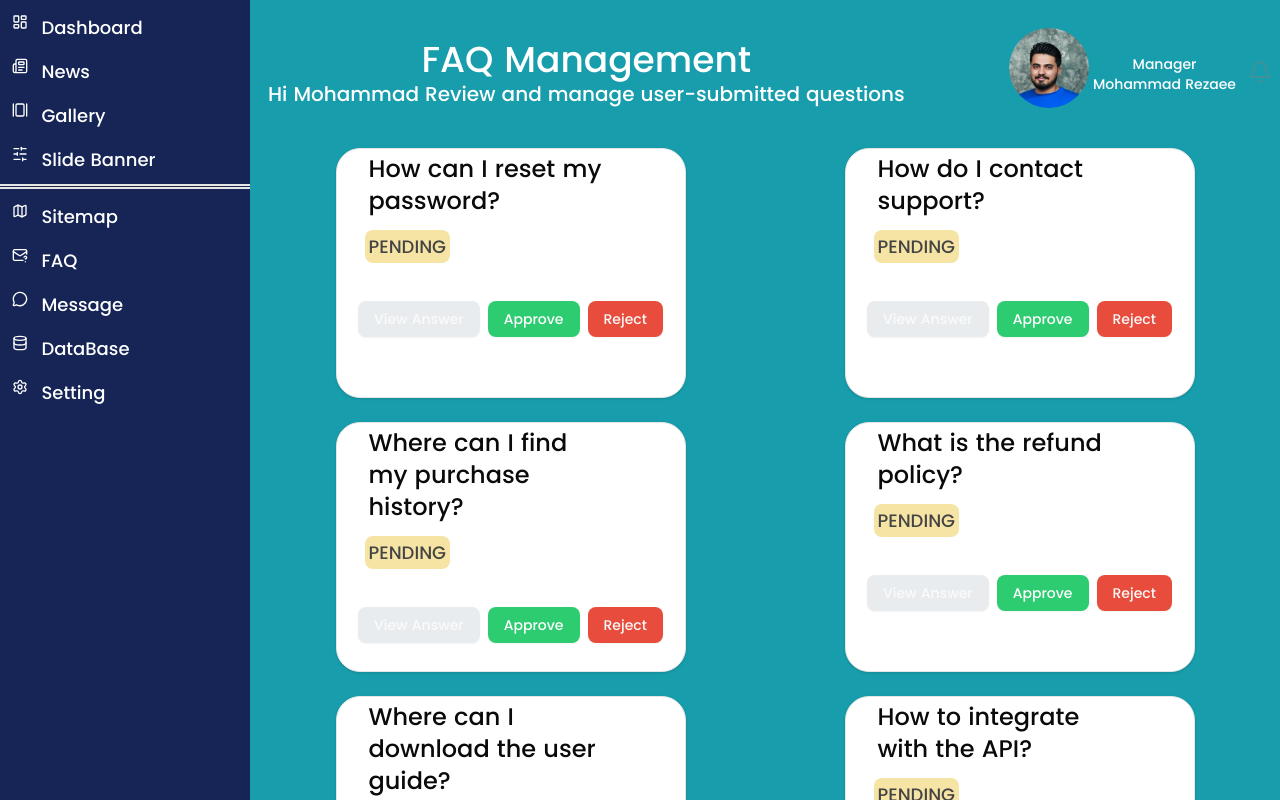
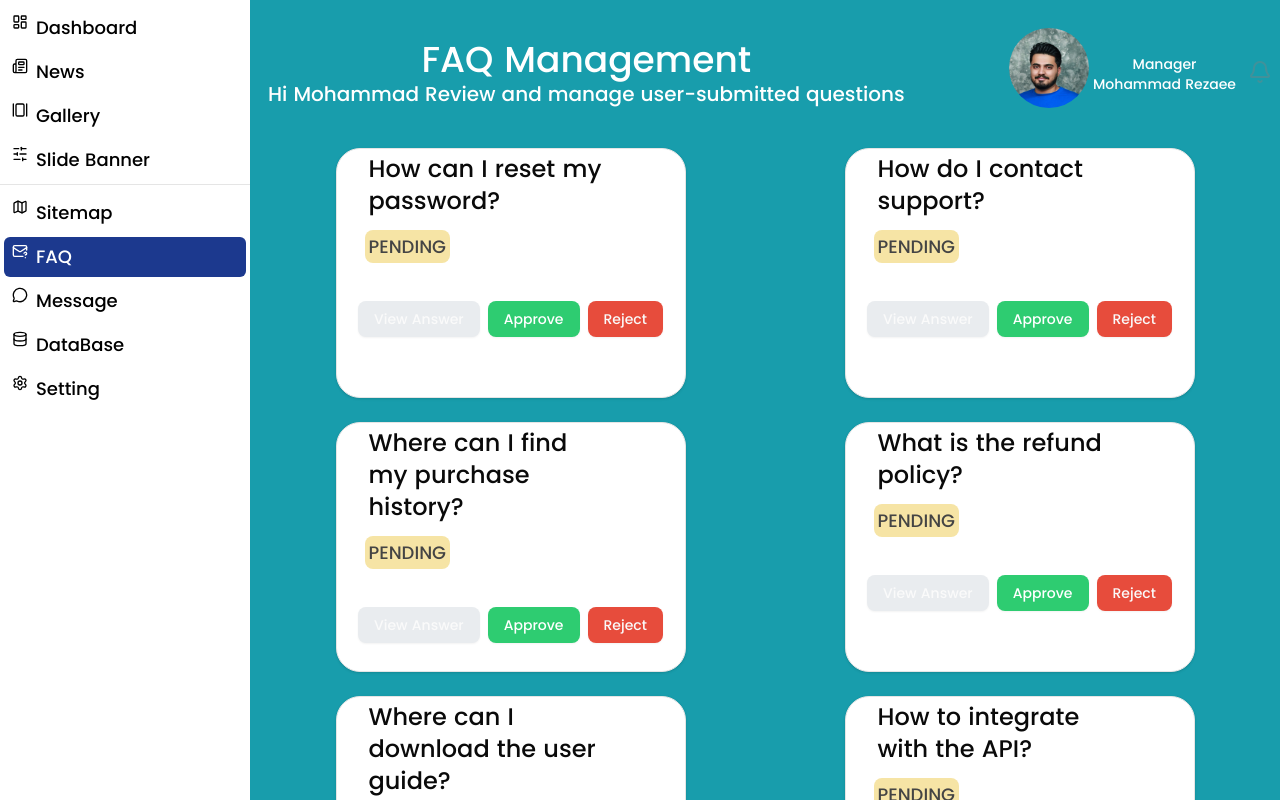
Before and after one commit to mohammadr1997/Admin_Dashboard, a Next.js app: page /faq in a window 1280 px wide. Shown: the top 800 px of the page. Built offline with nearby package versions, Linux system fonts and the light colour scheme.

Commit message:
fix darkmode styles

```diff
--- a/src/app/myComponents/SideBar.tsx
+++ b/src/app/myComponents/SideBar.tsx
@@ -1,116 +1,106 @@
-'use client';
-import { usePathname } from 'next/navigation';
-import React from 'react';
-import Link from 'next/link';
-import { useState } from 'react';
-import { Menu, X, Bell, LucideIcon } from 'lucide-react';
-import { menuItem } from '../data';
-import {
-  Avatar,
-  AvatarFallback,
-  AvatarImage,
-} from '../../components/ui/avatar';
-import {
-  Command,
-  CommandEmpty,
-  CommandGroup,
-  CommandInput,
-  CommandItem,
-  CommandList,
-  CommandSeparator,
-} from '../../components/ui/command';
+"use client";
+import { usePathname } from "next/navigation";
+import React, { useContext } from "react";
+import Link from "next/link";
+import { Context } from "./Contextprovider";
+import { Menu, X, Bell, LucideIcon } from "lucide-react";
+import { menuItem } from "../data";
+import { Avatar, AvatarFallback, AvatarImage } from "../../components/ui/avatar";
+import { Command, CommandGroup, CommandItem, CommandList, CommandSeparator } from "../../components/ui/command";
+import { DarkModeContext } from "../myComponents/darkModeProvider";
+
 export default function SideBar() {
-  type items = {
-    name: string;
-    icon: LucideIcon;
-    url: string;
-  };
-  const [menuOpen, setMenuOpen] = useState<boolean>(false);
+  type items = { name: string; icon: LucideIcon; url: string };
+
   const pathName = usePathname();
-  const path = pathName.split('').slice(1).join('');
+  const path = pathName.split("").slice(1).join("");
+
+  const { darkMode } = useContext(DarkModeContext);
+  const context=useContext(Context)
+
+ const menuOpen = context?.menuOpen ;
+  const setOpenMenu = context?.setMenuOpen;
+
+  const bgColor = darkMode ? "bg-[#0f4b5c]" : "bg-white";
+  const textColor = darkMode ? "text-black" : "text-black";
+  const hoverBg = darkMode ? "hover:bg-[#056608]" : "hover:bg-white";
+  const hoverText = darkMode ? "hover:text-white" : "hover:text-white hover:bg-blue-900";
+  const iconColor = darkMode ? "white" : "white";
+
   return (
     <>
+
       <div
-        className={`lg:hidden fixed lg:col-span-1 text-center p-6  transition-all   ${menuOpen ? 'h-full' : ''} lg:h-screen mx-auto relative w-full bg-gray-50 `}
+        className={`lg:hidden  fixed text-center p-6 transition-all ${menuOpen ? "h-[70vh]" : ""} lg:h-screen mx-auto  relative w-full ${bgColor}`}
       >
-        {menuOpen ? (
+        { menuOpen ? (
           <X
             className="cursor-pointer"
-            color="black"
-            onClick={() => setMenuOpen((prev) => !prev)}
+            color={iconColor}
+            onClick={() =>{
+              if(!setOpenMenu) return
+              setOpenMenu((prev) => !prev)}}
           />
         ) : (
           <Menu
-            color="black"
-            onClick={() => setMenuOpen((prev) => !prev)}
-            className={` ${menuOpen ? 'hidden' : 'flex'}lg:hidden cursor-pointer '`}
+            className="lg:hidden cursor-pointer"
+            color={iconColor}
+            onClick={() =>{
+              if(!setOpenMenu) return
+              setOpenMenu((prev) => !prev)}}
           />
         )}
-        <div className="absolute flex flex-row flex-gap-4 justify-end gap-1 right-10 top-4  ">
-          <div className="flex flex-row gap-1 rounded-4xl p-2  text-stone-950 w-64 px-4  shadow-4xl mx-1 -mt-4 ">
-            <div>
-              <Avatar className="w-14 h-14">
-                <AvatarImage
-                  className=""
-                  src="./images/manager.jpg"
-                  alt="pic"
-                ></AvatarImage>
-                <AvatarFallback>MR</AvatarFallback>
-              </Avatar>
-            </div>
 
-            <div className="w-full  mt-2">
-              <p className="text-sm font-medium ">Mohammad Rezaei</p>
+        <div className="absolute  flex flex-row gap-1 justify-end right-4 top-4   ">
+          <div className={`flex flex-row gap-1 rounded-4xl p-2 w-64 shadow-4xl   mx-1 -mt-4 ${bgColor} ${textColor}`}>
+            <Avatar className="w-14 h-14">
+              <AvatarImage src="./images/manager.jpg" alt="pic" />
+              <AvatarFallback>MR</AvatarFallback>
+            </Avatar>
+            <div className="w-full mt-2">
+              <p className={`text-sm font-medium ${darkMode? 'text-white':'text-black'}`}>Mohammad Rezaei</p>
               <p className="text-sm text-muted-foreground">Manager</p>
             </div>
           </div>
-
-          <Bell className="cursor-pointer" color="black" />
+          <Bell className="cursor-pointer" color={iconColor} />
         </div>
 
         <Command
-          className={`overflow-y-hidden scroll-y-0 transition-all duration-1000 ${menuOpen ? 'relative h-full opacity-100 ' : 'hidden opacity-0 '}`}
+          className={`overflow-y-hidden scroll-y-0 transition-all duration-1000 ${
+            menuOpen ? "relative  h-full z-10 opacity-100 mt-8 " : "hidden opacity-0 "
+          }`}
         >
-          <CommandList className="">
-            <CommandGroup className="w-44" heading="">
-              {menuItem[0].mainItem.map((item: items, key: Key) => {
+          <CommandList>
+            <CommandGroup className="w-44">
+              {menuItem[0].mainItem.map((item: items, key: number) => {
                 const Icon = item.icon;
+             const active = `/${item.url}` === pathName;
                 return (
                   <CommandItem
-                    className={`${item.name === path ? 'bg-white text-black ' : 'text-black'} hover:text-black hover:!bg-white mt-1 text-white`}
+                    className={`mt-1 cursor-pointer ${active ? "bg-white " + textColor : textColor} ${hoverBg} `}
                     key={key}
                   >
-                    <Link
-                      className={`flex flex-row gap-2 ${item.name === path ? 'text-black ' : ''}  cursor-pointer text-black`}
-                      href={`/${item.url}`}
-                    >
-                      <Icon />
-                      &nbsp;{item.name}
+                    <Link className="flex flex-row gap-2 cursor-pointer text-white" href={`/${item.url}`}>
+                      <Icon className={`${active ? "text-black" : textColor} w-6 h-6 `} />
+                      {item.name}
                     </Link>
                   </CommandItem>
                 );
               })}
             </CommandGroup>
             <CommandSeparator />
-            <CommandSeparator />
-
-            <hr className=" border-t border-gray-800 w-[10rem] lg:w-4/5 lg:mx-auto" />
-            <CommandSeparator />
-            <CommandSeparator />
-            <CommandGroup className="w-44" heading="">
-              {menuItem[0].restItem.map((item: items, key: Key) => {
+            <CommandGroup className="w-44">
+              {menuItem[0].restItem.map((item: items, key: number) => {
                 const Icon = item.icon;
+             const active = `/${item.url}` === pathName;
                 return (
                   <CommandItem
-                    className={` cursor-pointer ${item.name === path ? 'bg-white text-black ' : 'text-black'} hover:text-black hover:!bg-white group mt-1 `}
+                    className={`mt-1 cursor-pointer ${active ? "bg-white " + textColor : textColor} ${hoverBg} ${hoverText}`}
                     key={key}
                   >
-                    <Link
-                      className={`flex flex-row gap-2  cursor-pointer ${item.name === path ? 'text-black' : ''}text-black`}
-                      href={`/${item.url}`}
-                    >
-                      <Icon />
-                      &nbsp;{item.name}
+                    <Link className="flex flex-row gap-2 cursor-pointer" href={`/${item.url}`}>
+                      <Icon className={`${active ? "text-black" : textColor} w-6 h-6`} />
+                      {item.name}
                     </Link>
                   </CommandItem>
                 );
@@ -119,55 +109,43 @@ export default function SideBar() {
           </CommandList>
         </Command>
       </div>
-      <div className="hidden lg:w-[250px]   lg:flex lg:fixed  text-center bg-blue-950    lg:h-screen  ">
-        {/* {menuOpen ? <X color='black' onClick={()=>setMenuOpen((prev)=>!prev)} /> : <Menu color='black' onClick={()=>setMenuOpen((prev)=>!prev)} className={` ${menuOpen?'hidden':'flex'}lg:hidden cursor-pointer '`}/>} */}
 
+
+      <div className={`hidden lg:w-[250px] lg:flex lg:fixed text-center ${bgColor} lg:h-screen`}>
         <Command>
-          <CommandList className=" lg:h-full  w-full ">
-            <CommandGroup className="" heading="">
-              {menuItem[0].mainItem.map((item: items, key: Key) => {
+          <CommandList className="lg:h-full w-full">
+            <CommandGroup>
+              {menuItem[0].mainItem.map((item: items, key: number) => {
                 const Icon = item.icon;
-                return (
+               const active = `/${item.url}` === pathName;
+                 return (
                   <CommandItem
-                    className={` cursor-pointer ${item.name === path ? 'bg-white ' : ''} group hover:!text-black hover:!bg-white mt-1 text-white`}
+                    className={`mt-1 cursor-pointer ${active ? "bg-blue-900 text-white "  : textColor} ${hoverBg} ${hoverText} ${!darkMode ? 'hover:text-white' :''}`}
                     key={key}
                   >
-                    <Link
-                      className={`flex flex-row gap-2  cursor-pointer ${item.name === path ? 'text-black' : ''} text-lg`}
-                      href={`/${item.url}`}
-                    >
-                      <Icon
-                        className={`w-7 h-7  group-hover:!text-black ${item.name === path ? 'text-black' : 'text-white'}`}
-                      />
-                      &nbsp;{item.name}
+                    <Link className="group flex flex-row gap-2 cursor-pointer text-lg" href={`/${item.url}`}>
+                      <Icon className={`w-8 h-8   ${active ? "text-white bg-blue-900" : darkMode ? "text-white" : " "}
+    ${!darkMode ? "group-hover::text-white " : ""} `}  />
+                      {item.name}
                     </Link>
                   </CommandItem>
                 );
               })}
             </CommandGroup>
             <CommandSeparator />
-            <CommandSeparator />
-
-            <hr className=" border-t border-gray-800 w-[10rem] lg:w-4/5 lg:mx-auto" />
-            <CommandSeparator />
-            <CommandSeparator />
-            <CommandGroup heading="">
-              {menuItem[0].restItem.map((item: items, key: Key) => {
+            <CommandGroup>
+              {menuItem[0].restItem.map((item: items, key: number) => {
                 const Icon = item.icon;
+                const active = `/${item.url}` === pathName;
                 return (
                   <CommandItem
-                    className={` cursor-pointer ${item.name === path ? 'bg-white ' : ''} group hover:text-black hover:bg-white mt-1 text-white`}
+                    className={`mt-1 cursor-pointer ${active ? "bg-blue-900 text-white "  : textColor} ${hoverBg} ${hoverText} ${!darkMode ? 'hover:text-white' :''}`}
                     key={key}
                   >
-                    <Link
-                      className={`flex flex-row gap-2  cursor-pointer text-lg `}
-                      href={`/${item.url}`}
-                    >
-                      {' '}
-                      <Icon
-                        className={`w-7 h-7  group-hover:text-black  ${item.name === path ? 'text-black' : 'text-white'}`}
-                      />
-                      &nbsp;{item.name}{' '}
+                    <Link className="group flex flex-row gap-2 cursor-pointer text-lg" href={`/${item.url}`}>
+                      <Icon className={`w-8 h-8   ${active ? "text-white bg-blue-900" : darkMode ? "text-white" : " "}
+    ${!darkMode ? "group-hover::text-white " : ""} `}  />
+                      {item.name}
                     </Link>
                   </CommandItem>
                 );
--- a/src/app/myComponents/Slider.tsx
+++ b/src/app/myComponents/Slider.tsx
@@ -39,7 +39,7 @@ export default function Slider() {
             swiper.navigation.init();
             swiper.navigation.update();
           }}
-          className="bg-[#189DAC] rounded-xl w-full  "
+          className=" bg-[#189DAC] dark:bg-[#0f4b5c] rounded-xl w-full  "
         >
           {stats.map((datum, index) => {
             const Icon = datum.icon;
--- a/src/app/myComponents/Statistics.tsx
+++ b/src/app/myComponents/Statistics.tsx
@@ -1,28 +1,35 @@
-'use client';
-import { useQuery } from '@tanstack/react-query';
-import axios from 'axios';
-
-import React from 'react';
-import Progress from './Progress';
+"use client";
+import { useQuery } from "@tanstack/react-query";
+import axios from "axios";
+import React, { useContext } from "react";
+import Progress from "./Progress";
+import { DarkModeContext } from "../myComponents/darkModeProvider";
 
 export default function Statistics() {
+  const { darkMode } = useContext(DarkModeContext);
+
   const getStats = async () => {
-    const response = await axios.get('/api/data');
+    const response = await axios.get("/api/data");
     return response.data.data.statistics;
   };
+
   const { data } = useQuery({
-    queryKey: ['statistics'],
+    queryKey: ["statistics"],
     queryFn: getStats,
   });
-  console.log('stats', data);
+
+  // کلاس‌های رنگی برای دارک مود
+  const containerBg = darkMode ? "bg-[#0f4b5c]" : "bg-white";
+  const cardBg = darkMode ? "bg-[#189DAC]" : "bg-white";
+  const textColor = darkMode ? "text-white" : "text-black";
 
   return (
-    <div className=" flex justify-center  w-full  p-4 rounded-3xl">
-      <div className="  m-5 bg-white w-full flex-col md:h-[18rem] lg:h-full    p-4 rounded-3xl">
-        <h3 className="text-xl lg:text-3xl text-center font-bold text-black  mt-2 mb-2">
+    <div className={`flex justify-center w-full p-4 rounded-3xl ${containerBg}`}>
+      <div className={`m-5 ${cardBg} w-full flex-col md:h-[18rem] lg:h-full p-4 rounded-3xl`}>
+        <h3 className={`text-xl lg:text-3xl text-center font-bold mt-2 mb-2 ${textColor}`}>
           Statistic Website
         </h3>
-        <div className=" flex flex-col md:flex-row  md:flex-wrap gap-8 justify-center">
+        <div className="flex flex-col md:flex-row md:flex-wrap gap-8 justify-center">
           {data &&
             data.map((status: any, key: number) => {
               const valueStatus = Object.values(status);
@@ -30,9 +37,9 @@ export default function Statistics() {
               return (
                 <div
                   key={key}
-                  className=" mt-6  h-28 w-28 md:w-32 md:h-32 lg:w-44 lg:h-44 mx-auto   "
+                  className="mt-6 h-32 w-28 md:w-32 md:h-32 lg:w-44 lg:h-48 mx-auto"
                 >
-                  <Progress keyStatus={keystatus} target={+valueStatus} />
+                  <Progress keyStatus={keystatus} target={+valueStatus} darkMode={darkMode} />
                 </div>
               );
             })}
```
Also changed, not shown: src/app/Dashboard/page.tsx (+4 -3 lines), src/app/myComponents/ContextProvider.tsx (+6 -1 lines), src/app/myComponents/LatestNews.tsx (+14 -9 lines).
